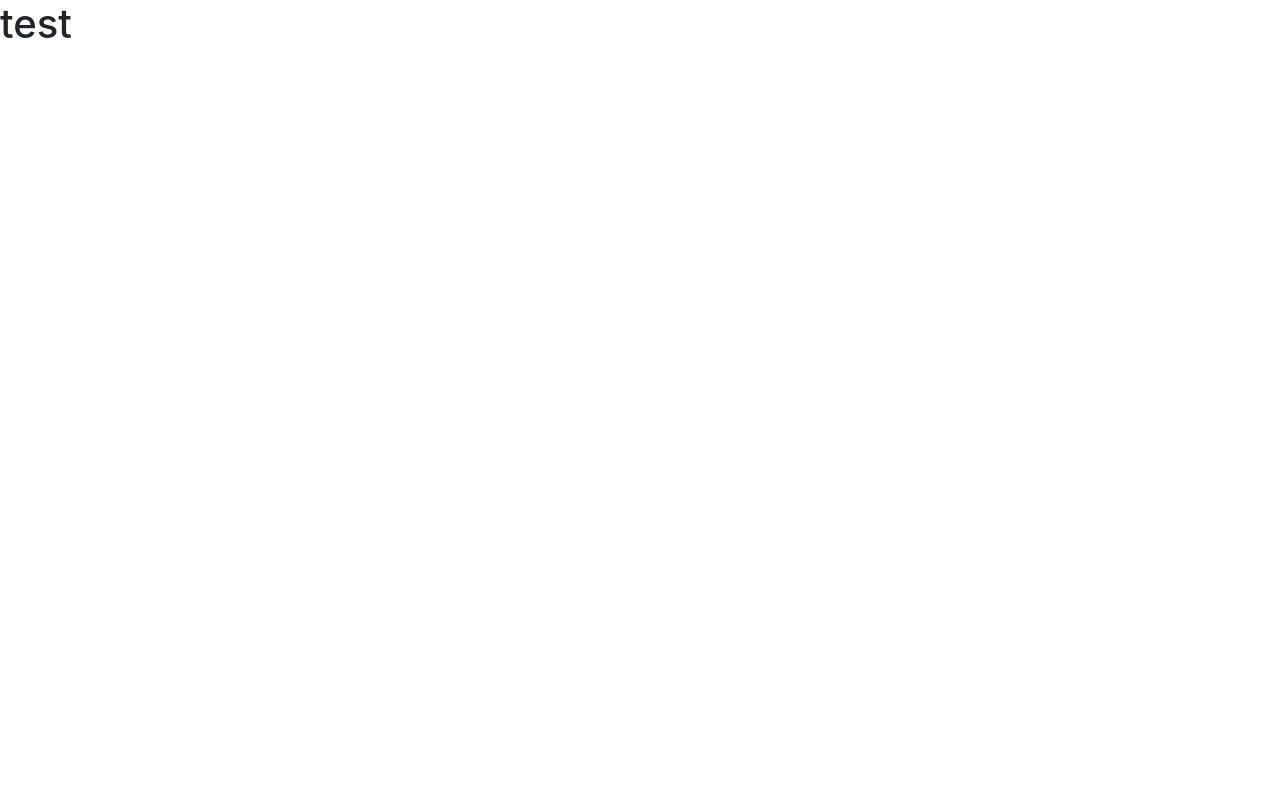
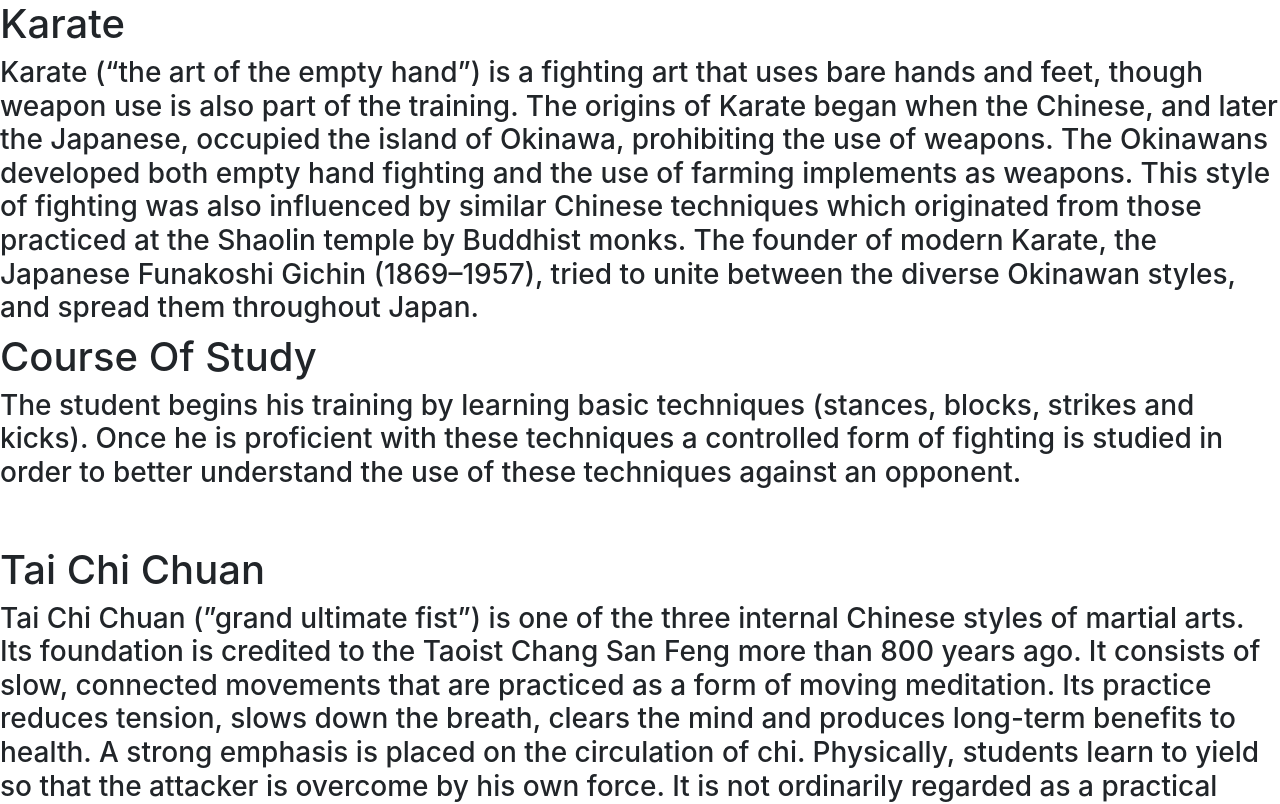
Before and after one commit to BahaaBder/DojoMangment, a React (Create React App) app: page / in a window 1280 px wide. Shown: the top 804 px of the page. Built offline with nearby package versions, Linux system fonts and the light colour scheme.

Commit message:
working on about

```diff
--- a/src/App.js
+++ b/src/App.js
@@ -1,16 +1,14 @@
-
-import { observer, inject } from 'mobx-react'
-
+// import { observer, inject } from 'mobx-react'
 import './App.css';
 import 'bootstrap/dist/css/bootstrap.min.css'
 import { useEffect } from 'react';
-//CustomerStore
+import About from './about_components/about'
 import React from 'react'
 
 function App() {
   return (
     <div>
-      <h1>test</h1>
+      <About/>
     </div>
   )
 }
--- /dev/null
+++ b/src/about_components/about.js
@@ -0,0 +1,53 @@
+// import { observer, inject } from 'mobx-react'
+import 'bootstrap/dist/css/bootstrap.min.css'
+import { useEffect } from 'react';
+import React from 'react'
+
+function About() {
+    let overview = ""
+    let departments = [
+        {
+            name : "Karate",
+            descreption : `Karate (“the art of the empty hand”) is a fighting art that uses bare hands and feet,
+             though weapon use is also part of the training. The origins of Karate began when the Chinese,
+              and later the Japanese, occupied the island of Okinawa, prohibiting the use of weapons.
+               The Okinawans developed both empty hand fighting and the use of farming implements as weapons.
+                This style of fighting was also influenced by similar Chinese techniques which originated
+                 from those practiced at the Shaolin temple by Buddhist monks. The founder of modern Karate,
+                  the Japanese Funakoshi Gichin (1869–1957), tried to unite between the diverse Okinawan styles,
+                   and spread them throughout Japan.`,
+            Course_of_study : `The student begins his training by learning basic techniques (stances, blocks, strikes and kicks).
+             Once he is proficient with these techniques a controlled form of fighting is studied in order to better understand the use
+              of these techniques against an opponent.`
+        },
+        {
+            name : "Tai Chi Chuan",
+            descreption : `Tai Chi Chuan (”grand ultimate fist”) is one of the three internal Chinese styles of martial arts.
+             Its foundation is credited to the Taoist Chang San Feng more than 800 years ago. It consists of slow, connected movements
+              that are practiced as a form of moving meditation. Its practice reduces tension, slows down the breath,
+               clears the mind and produces long-term benefits to health. A strong emphasis is placed on the circulation of chi.
+                Physically, students learn to yield so that the attacker is overcome by his own force.
+                 It is not ordinarily regarded as a practical self-defense system,
+                  though the movements have self-defense applications and practitioners can achieve great power in their techniques.`,
+            Course_of_study : `The student begins by learning basic tai chi movement, which is slow, controlled and relaxed.
+             Breathing and chi gung exercises are also emphasized.`
+        }
+    ]
+
+  return (
+    <div>
+      {departments.map(dep =>
+      <div>
+        <h1>{dep.name}</h1>
+        <h3>{dep.descreption}</h3>
+        <h1>Course Of Study</h1>
+        <h3>{dep.Course_of_study}</h3>
+        <br></br>
+        <br></br>
+      </div>
+      )}
+    </div>
+  )
+}
+
+export default About
```
Also changed, not shown: src/index.js (+2 -9 lines).
